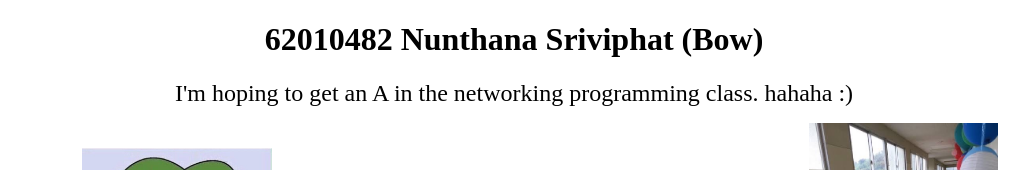
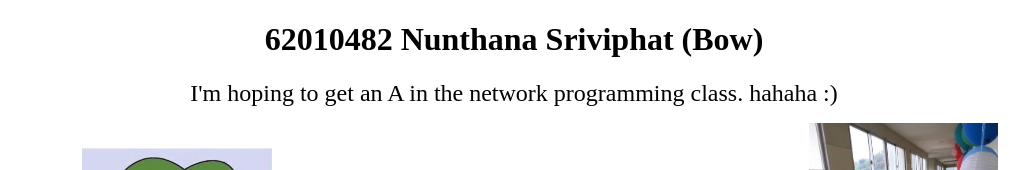
Before and after one commit to Nunthana/assignment, a plain HTML site: page index.html in a window 1280 px wide. Shown: the top 170 px of the page, without its empty margins (126-1155 px from the left). Drawn offline with Linux system fonts and the light colour scheme; grey boxes are pictures that could not be loaded.

Commit message:
Update index.html

```diff
--- a/index.html
+++ b/index.html
@@ -12,7 +12,7 @@
 
     <h1> 62010482 Nunthana Sriviphat (Bow) </h1>
     <p>
-        <font size = "5">  I'm hoping to get an A in the networking programming class. hahaha :) </font>
+        <font size = "5">  I'm hoping to get an A in the network programming class. hahaha :) </font>
     </p>
 
     <image src = "cry.jpg" width="15% hight=10%" align="left" hspace = "200" vspace = "25">
```
